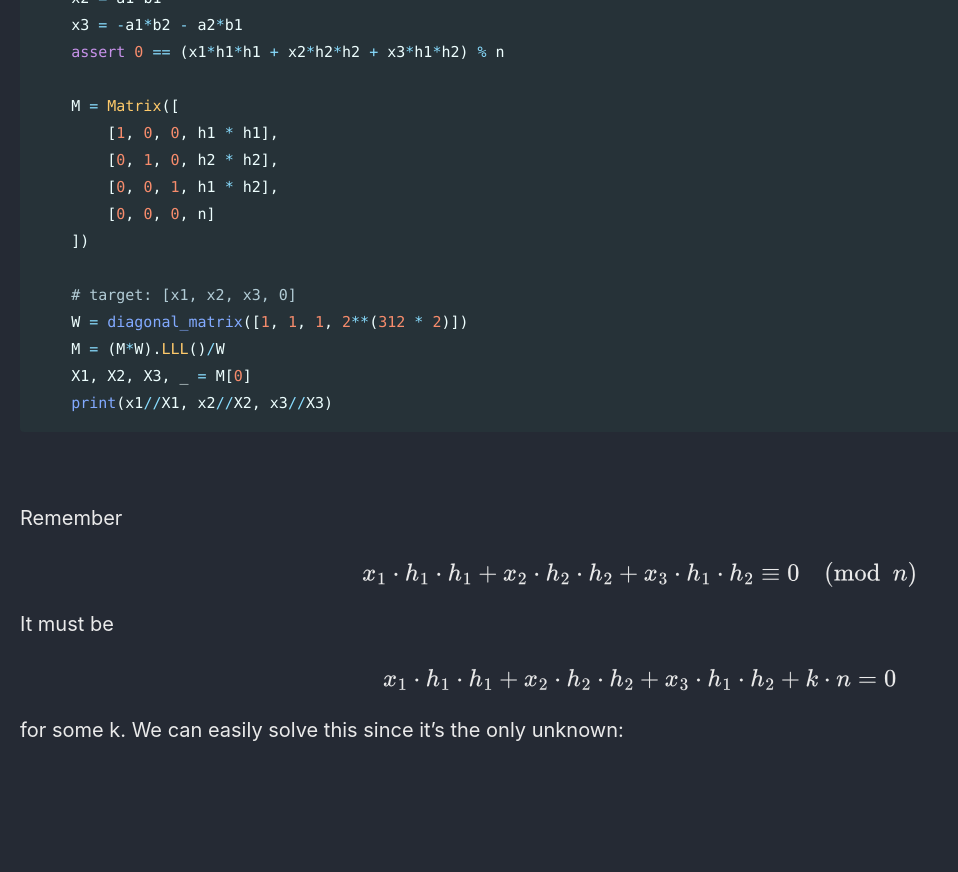
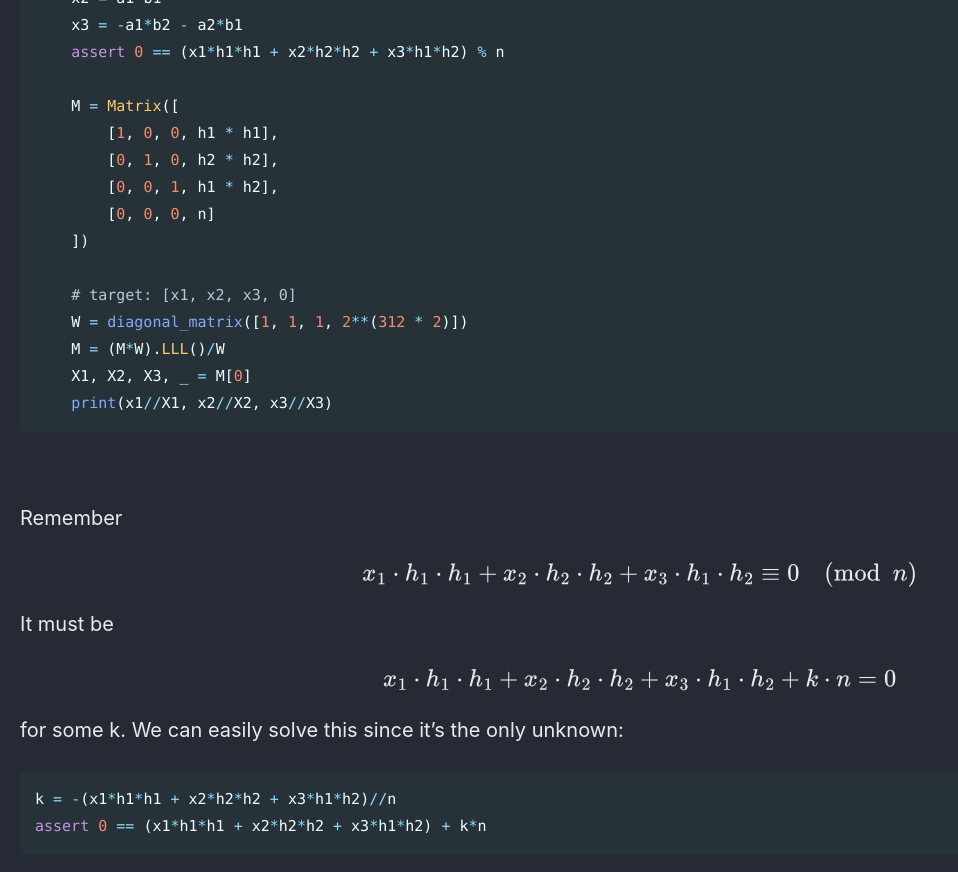
Before and after one commit to Connor-McCartney/Connor-McCartney.github.io, a Jekyll site: the page built from _pages/cryptography/other/apbq-rsa-ii-DUCTF-2023.md, in a window 1280 px wide and 900 px high, scrolled down 3549 px. Shown: the top 872 px of the window, without its empty margins (0-958 px from the left). Built offline with Jekyll 4.4.1, drawn with Linux system fonts in a browser that asks for light colours; cached includes are drawn as plain includes; before the commit the page ends 4350 px from its top, so only the background shows below that.

Commit message:
Update apbq-rsa-ii-DUCTF-2023.md

````diff
--- a/_pages/cryptography/other/apbq-rsa-ii-DUCTF-2023.md
+++ b/_pages/cryptography/other/apbq-rsa-ii-DUCTF-2023.md
@@ -157,3 +157,8 @@ It must be
 $$x_1 \cdot h_1 \cdot h_1 + x_2 \cdot h_2 \cdot h_2 + x_3 \cdot h_1 \cdot h_2 + k \cdot n = 0$$
 
 for some k. We can easily solve this since it's the only unknown:
+
+```python
+k = -(x1*h1*h1 + x2*h2*h2 + x3*h1*h2)//n
+assert 0 == (x1*h1*h1 + x2*h2*h2 + x3*h1*h2) + k*n
+```
````
